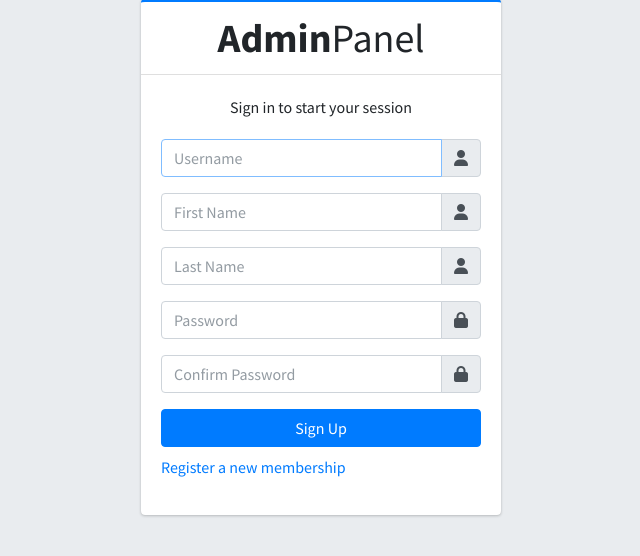
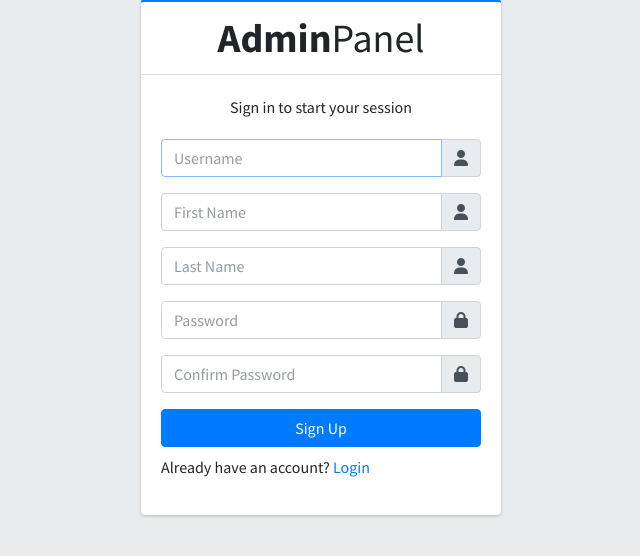
Before and after one commit to kiannaquines/laboratory-inventory-system, a Django app: page /register/ in a window 1280 px wide. Shown: the part 143-699 px from the top of the page, without its empty margins (319-959 px from the left). Run offline with Django 4.2, Linux system fonts and the light colour scheme; some libraries are stand-ins or nearby versions.

Commit message:
fix the routing of the auth pages

```diff
--- a/inventory/templates/registration/register.html
+++ b/inventory/templates/registration/register.html
@@ -36,7 +36,7 @@
             </div>
         </form>
         <p class="mt-2">
-            <a href="register.html" class="text-center">Register a new membership</a>
+            Already have an account? <a href="{% url 'login' %}" class="text-center">Login</a>
         </p>
     </div>
 </div>
```
